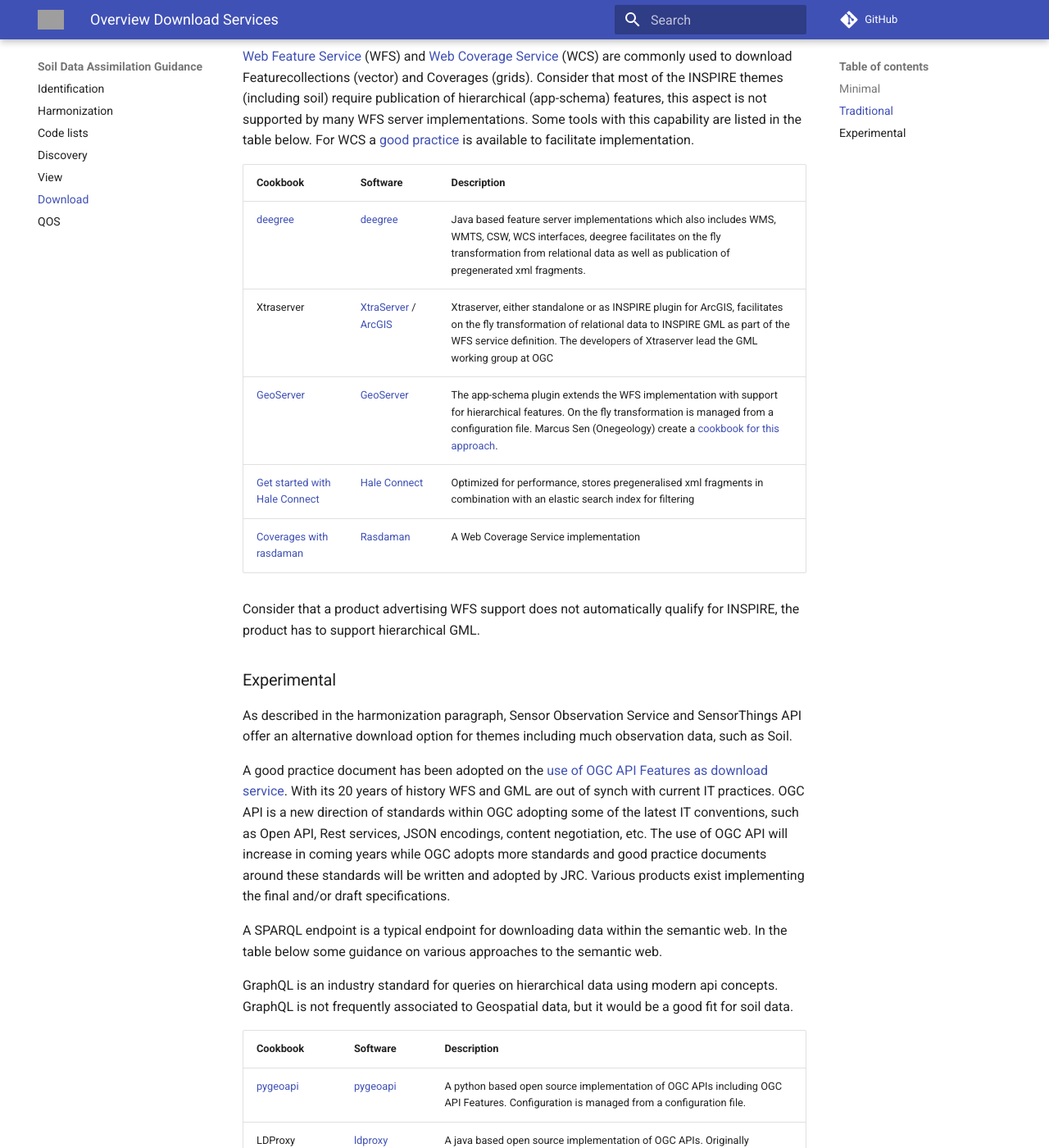
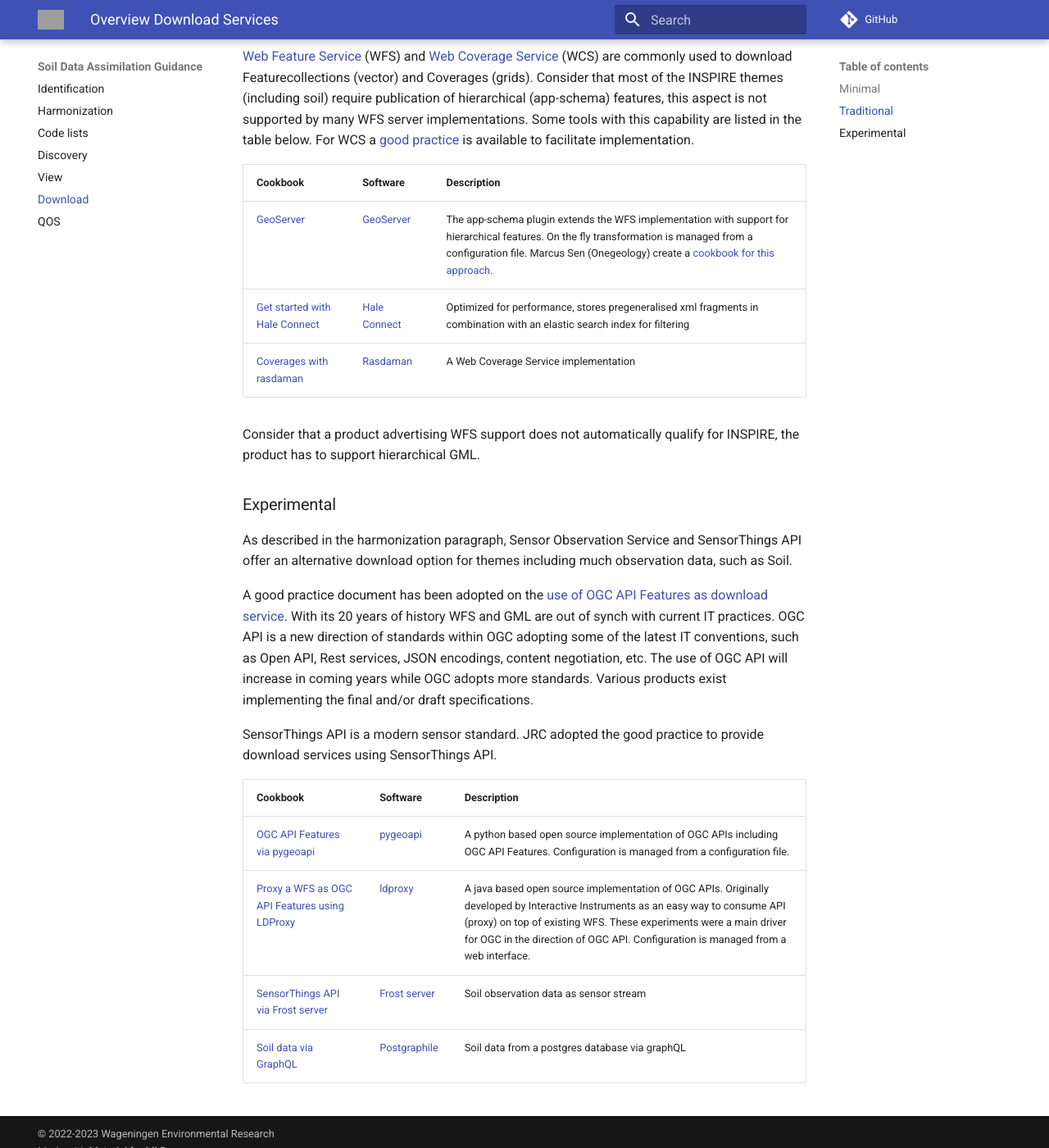
Before and after one commit to ejpsoil/soildata-assimilation-guidance, an MkDocs documentation site: the page built from docs/download.md, in a window 1280 px wide and 1400 px high, scrolled down 871 px. Shown: the whole window at 82% size. Built offline with MkDocs 1.6.1 and Material for MkDocs 9.7.7, drawn with Linux system fonts in a browser that asks for light colours; comment, search, counter and statistics services are not loaded; some of the changed text lies outside the part shown; grey boxes are pictures that could not be loaded.

Commit message:
update the frost server page

```diff
--- a/docs/download.md
+++ b/docs/download.md
@@ -33,8 +33,6 @@
 
 | Cookbook | Software | Description |
 | --- | --- | --- |
-| [deegree](tools/deegree.md) | [deegree](https://deegree.org) | Java based feature server implementations which also includes WMS, WMTS, CSW, WCS interfaces, deegree facilitates on the fly transformation from relational data as well as publication of pregenerated xml fragments.|
-| Xtraserver | [XtraServer](https://www.interactive-instruments.de/en/xtraserver/) / [ArcGIS](https://enterprise.arcgis.com/en/inspire/) | Xtraserver, either standalone or as INSPIRE plugin for ArcGIS, facilitates on the fly transformation of relational data to INSPIRE GML as part of the WFS service definition. The developers of Xtraserver lead the GML working group at OGC |
 | [GeoServer](tools/geoserver.md) | [GeoServer](https://geoserver.org/) | The app-schema plugin extends the WFS implementation with support for hierarchical features. On the fly transformation is managed from a configuration file. Marcus Sen (Onegeology) create a [cookbook for this approach](http://www.onegeology.org/docs/technical/OneGeologyWFSCookbook_v1.4.pdf). |
 | [Get started with Hale Connect](https://help.wetransform.to/docs/getting-started/2018-04-28-quick-start) | [Hale Connect](https://www.wetransform.to/products/haleconnect/) | Optimized for performance, stores pregeneralised xml fragments in combination with an elastic search index for filtering |
 | [Coverages with rasdaman](tools/rasdaman.md) | [Rasdaman](http://www.rasdaman.org/) | A Web Coverage Service implementation |
@@ -45,19 +43,14 @@
 
 As described in the harmonization paragraph, Sensor Observation Service and SensorThings API offer an alternative download option for themes including much observation data, such as Soil.
 
-A good practice document has been adopted on the [use of OGC API Features as download service](https://inspire.ec.europa.eu/good-practice/ogc-api-%E2%80%93-features-inspire-download-service). With its 20 years of history WFS and GML are out of synch with current IT practices. OGC API is a new direction of standards within OGC adopting some of the latest IT conventions, such as Open API, Rest services, JSON encodings, content negotiation, etc. The use of OGC API will increase in coming years while OGC adopts more standards and good practice documents around these standards will be written and adopted by JRC. Various products exist implementing the final and/or draft specifications.
+A good practice document has been adopted on the [use of OGC API Features as download service](https://inspire.ec.europa.eu/good-practice/ogc-api-%E2%80%93-features-inspire-download-service). With its 20 years of history WFS and GML are out of synch with current IT practices. OGC API is a new direction of standards within OGC adopting some of the latest IT conventions, such as Open API, Rest services, JSON encodings, content negotiation, etc. The use of OGC API will increase in coming years while OGC adopts more standards. Various products exist implementing the final and/or draft specifications.
 
-A SPARQL endpoint is a typical endpoint for downloading data within the semantic web. In the table below some guidance on various approaches to the semantic web.
+SensorThings API is a modern sensor standard. JRC adopted the good practice to provide download services using SensorThings API.
 
-GraphQL is an industry standard for queries on hierarchical data using modern api concepts. GraphQL is not frequently associated to Geospatial data, but it would be a good fit for soil data.
 
 | Cookbook | Software | Description |
 | --- | --- | --- |
-| [pygeoapi](tools/pygeoapi.md) | [pygeoapi](tools/pygeoapi.md) | A python based open source implementation of OGC APIs including OGC API Features. Configuration is managed from a configuration file. |
-| LDProxy | [ldproxy](tools/ldproxy.md) | A java based open source implementation of OGC APIs. Originally developed by Interactive Instruments as an easy way to consume API (proxy) on top of existing WFS. These experiments were a main driver for OGC in the direction of OGC API. Configuration is managed from a web interface. |
-| [GeoServer](tools/geoserver.md) | [GeoServer](https://geoserver.org) | OGC API is a community plugin of GeoServer, it publishes an alternative endpoint for the datasets published as WFS. |
-| [QGIS server](tools/qgis.md) | [QGIS](https://qgis.org) | QGIS Server includes the option to enable OGC API Features access to datasets published as WFS |
-| [Cookbook Semantic Web](https://doi.org/10.15454/YJLFZI/OGHA0V) | [Blazegraph](https://blazegraph.com/) / [Coby](https://forgemia.inra.fr/anaee-dev/coby) | INRAE prepared a linked data primer for semantic soil data |
-| [Virtuoso & skosmos](tools/virtuoso.md) | [Virtuoso](https://virtuoso.openlinksw.com/) | Triple store providing a SPARQL endpoint |
-| [YARRRML](tools/yarrrml.md) | [yarrrml](https://rml.io/yarrrml) | Human readable declaritive mapping rules for semantic web |
-| [Postgraphile](tools/postgraphile.md) | [Postgraphile](https://www.graphile.org/postgraphile/) | Plugin offering graphile access to postgres databases |
+| [OGC API Features via pygeoapi](tools/pygeoapi.md) | [pygeoapi](https://pygeoapi.io) | A python based open source implementation of OGC APIs including OGC API Features. Configuration is managed from a configuration file. |
+| [Proxy a WFS as OGC API Features using LDProxy](tools/ldproxy.md) | [ldproxy](https://github.com/interactive-instruments/ldproxy) | A java based open source implementation of OGC APIs. Originally developed by Interactive Instruments as an easy way to consume API (proxy) on top of existing WFS. These experiments were a main driver for OGC in the direction of OGC API. Configuration is managed from a web interface. |
+| [SensorThings API via Frost server](tools/frost-server.md) | [Frost server](https://fraunhoferiosb.github.io/FROST-Server/) | Soil observation data as sensor stream |
+| [Soil data via GraphQL](tools/postgraphile.md) | [Postgraphile](https://www.graphile.org/postgraphile/) | Soil data from a postgres database via graphQL |
```
Also changed, not shown: docs/consumer.md (+3 -3 lines), docs/etl.md (+4 -12 lines), docs/tools/frost-server.md (+14 -4 lines), docs/tools/yarrrml.md (deleted, +0 -140 lines), docs/utils/r.md (+5 -5 lines).
